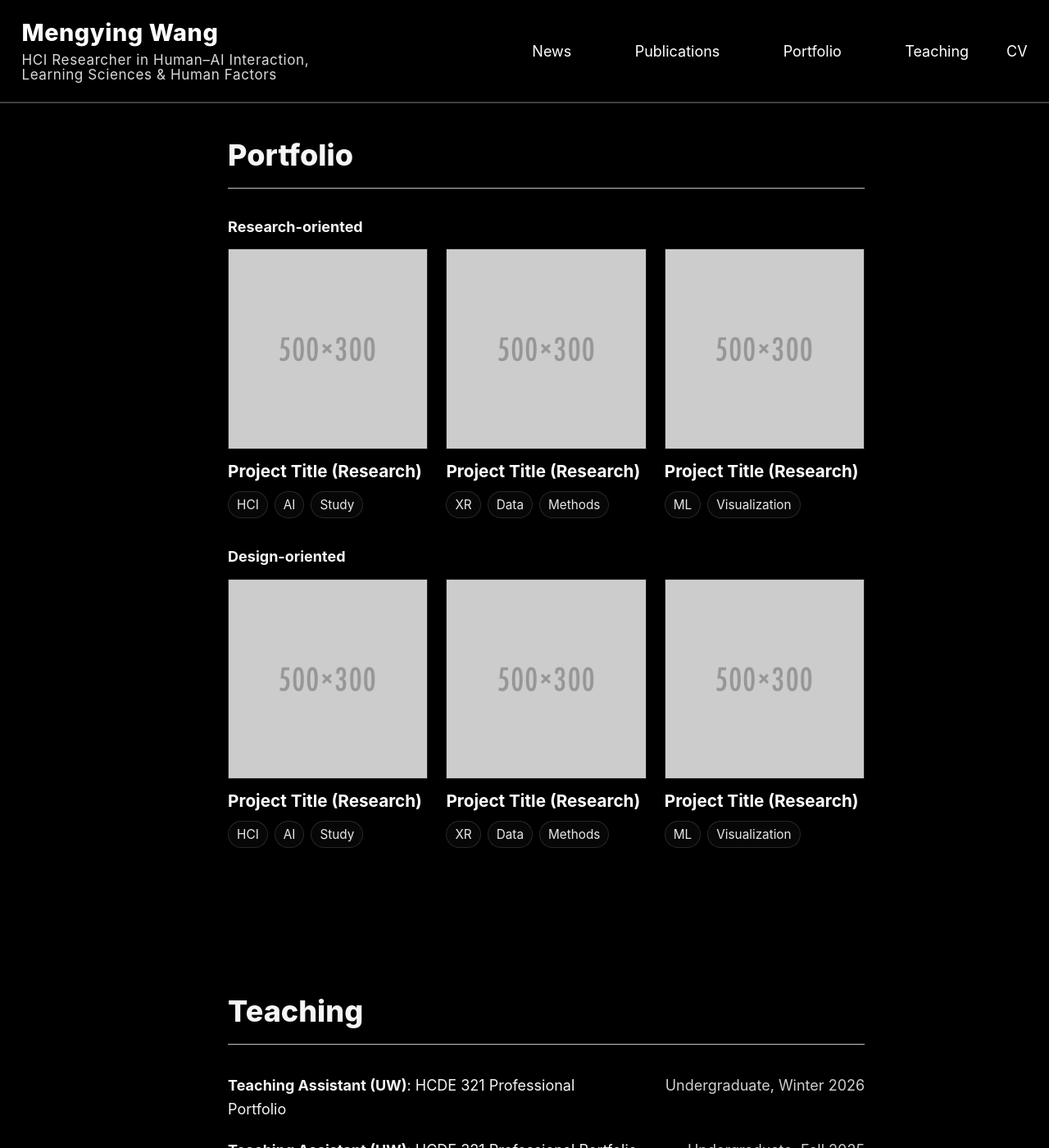
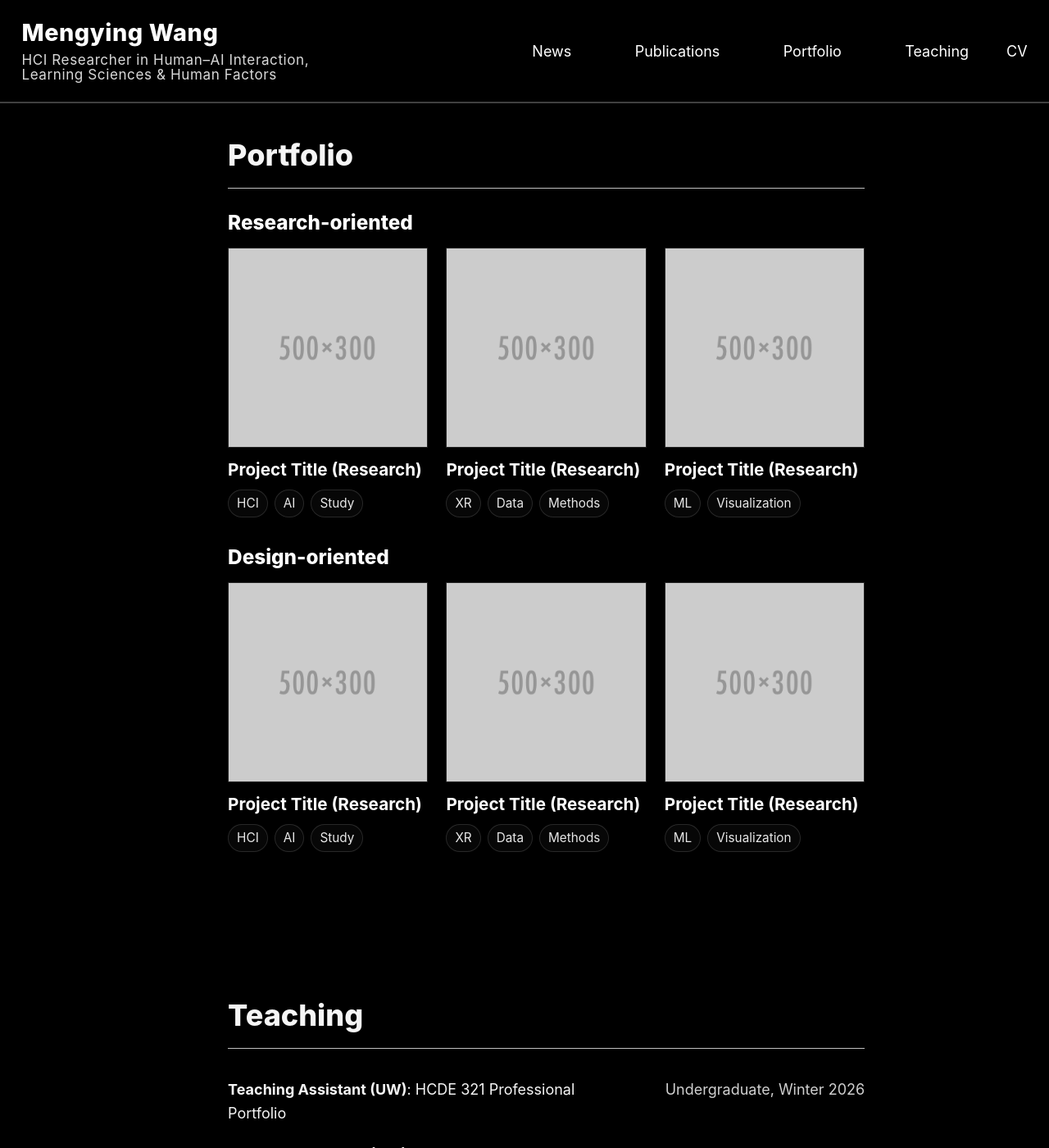
Before and after one commit to mengyingWWW/mengyingWWW.github.io, a Jekyll site: the page built from index.md, in a window 1280 px wide and 1400 px high, scrolled down 1889 px. Shown: the whole window at 82% size. Built offline with Jekyll 4.4.1, drawn with Linux system fonts in a browser that asks for light colours; a script bundle is joined from its source files by our own code; library files that are not in the unit come from our copies.

Commit message:
Add styles for portfolio subtitles
Added styles for portfolio subtitles with specific font size, weight, margin, and color.

```diff
--- a/assets/css/main.scss
+++ b/assets/css/main.scss
@@ -547,3 +547,13 @@ hr {
     opacity: 0.7;
   }
 }
+
+/* =========================================================
+   PORTFOLIO SUBTITLES (Research-oriented / Design-oriented)
+   ========================================================= */
+.portfolio-subtitle {
+  font-size: 1.35rem;   /* 比 2rem 的 Portfolio 小 */
+  font-weight: 800;     /* 加粗 */
+  margin: 1.2rem 0 0.9rem 0;
+  color: #fff;
+}
```
